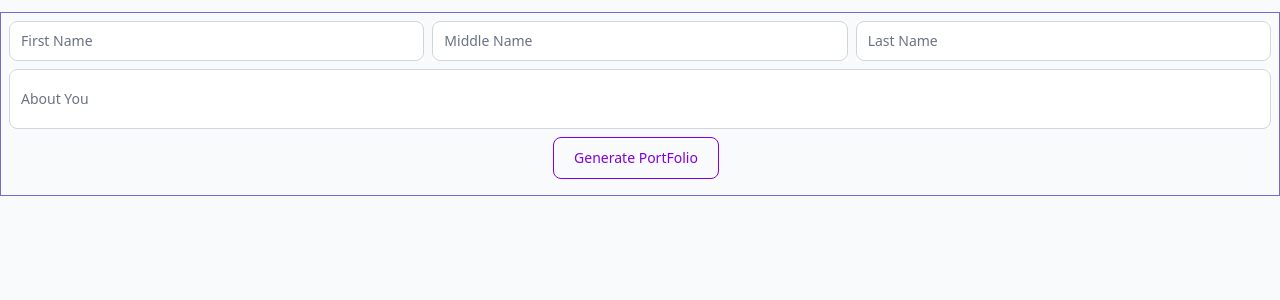
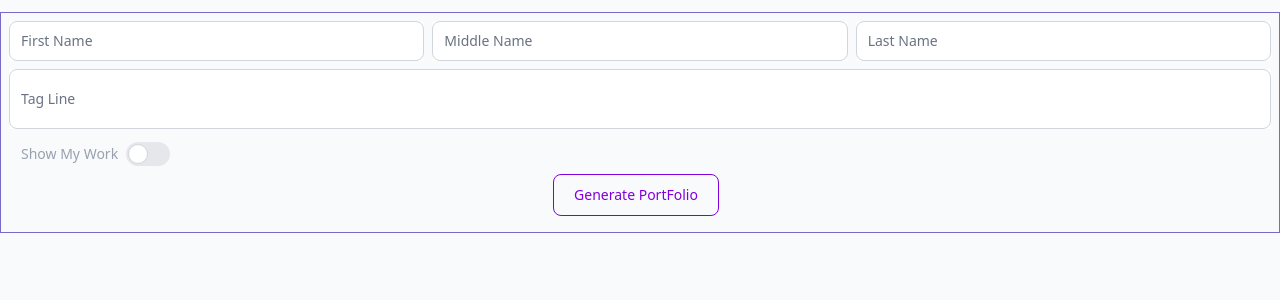
Before and after one commit to nikhilmacpp-cmyk/customfolio, a React (Vite) app: page / in a window 1280 px wide. Shown: the top 300 px of the page. Built offline with nearby package versions, Linux system fonts and the light colour scheme.

Commit message:
Dynamic value update for introduction

```diff
--- a/src/components/HeroSection.jsx
+++ b/src/components/HeroSection.jsx
@@ -3,7 +3,7 @@ import { useSelector } from "react-redux";
 
 export const HeroSection = () => {
     const initialState = useSelector((state) => state.view);
-    const { firstName = '' ,middleName='',lastName='',aboutYou=''} = initialState;
+    const { firstName = '', middleName = '', lastName = '', tagLine = '', isShowMyWork = false } = initialState;
     return <section id="home" className="reltive min-h-screen flex flex-col items-center justify-center px-4"
     >
         <div className="container max-w-4xl mx-auto text-center z-10">
@@ -15,18 +15,21 @@ export const HeroSection = () => {
                     <span className="text-gradient ml-2 opacity-0 animate-fade-in-delay-2">{" "}{lastName}</span>
                 </h1>
                 <p className="text-lg md:text-xl text-muted-foreground max-w-2xl mx-auto opacity-0 animate-fade-in-delay-3">
-                    {aboutYou}
+                    {tagLine}
                 </p>
-                <div className="opacity-0 animate-fade-in-delay-4">
-                    <a href="#projects" className="cosmic-button">
-                        View My Work
-                    </a>
-                </div>
+                {isShowMyWork ? (
+                    <div className="opacity-0 animate-fade-in-delay-4">
+                        <a href="#projects" className="cosmic-button">
+                            View My Work
+                        </a>
+                    </div>
+                ) : null}
+
             </div>
         </div>
         <div className="absolute bottom-8 left-1/2 transform -translate-x-1/2 flex flex-col items-center animate-bounce ">
             <span className="text-sm text-muted-foreground mb-2">Scroll</span>
-            <ArrowDown className="h-5 w-5 text-primary"/>
+            <ArrowDown className="h-5 w-5 text-primary" />
         </div>
     </section>
 }
--- a/src/components/PortfolioForm.jsx
+++ b/src/components/PortfolioForm.jsx
@@ -2,10 +2,11 @@ import { useSelector } from "react-redux";
 
 export const PortfolioForm = (props) => {
     const initialState = useSelector((state) => state.view);
-    const { firstName = '', middleName = '', lastName = '' } = initialState;
+    const { firstName = '', middleName = '', lastName = '',tagLine='', isShowMyWork } = initialState;
     const {
         action = () => { },
     } = props
+    console.log('isShowMyWork', isShowMyWork)
     return <div className="container border border-primary p-2 m-3">
         <form>
             {/* Name Section */}
@@ -52,16 +53,32 @@ export const PortfolioForm = (props) => {
 
             <div className="relative mt-2 bg-white">
                 <textarea
-                    defaultValue={''}
+                    defaultValue={tagLine}
                     onChange={(e) => action({ type: 'ABOUT-YOU-CHANGE', payload: e.target.value })}
                     className="block px-2.5 resize-none pb-1.5 pt-3 w-full text-sm text-gray-900 bg-transparent rounded-lg border-1 border-gray-300 appearance-none dark:text-white dark:border-gray-600 dark:focus:border-blue-500 focus:outline-none focus:ring-0 focus:border-blue-600 peer" placeholder=" " />
-                <label for="about you"
+                <label for="tag line"
                     className="absolute  resize-none bg-transparent text-sm text-gray-500 dark:text-gray-400 duration-300 transform -translate-y-3 scale-75 top-1 z-10
                          origin-[0]  dark:bg-gray-900 px-2 peer-focus:px-2 peer-focus:text-blue-600 peer-focus:dark:text-blue-500 peer-placeholder-shown:scale-100
                          peer-placeholder-shown:-translate-y-1/2 peer-placeholder-shown:top-1/2 peer-focus:top-1 peer-focus:scale-75 peer-focus:-translate-y-3 start-1
                          rtl:peer-focus:translate-x-1/4 rtl:peer-focus:left-auto bg-white">
-                    About You</label>
+                    Tag Line</label>
             </div>
+
+
+            <div className="mt-3 place-self-start">
+                <label className="inline-flex items-center cursor-pointer" >
+                    <input type="checkbox" value="" checked={isShowMyWork}
+                        onChange={(e) =>
+                            action({
+                                type: "SHOW-MY-WORK",
+                                payload: e.target.checked,
+                            })
+                        } className="sr-only peer" />
+                    <span className={`ms-3 text-sm font-medium ${isShowMyWork ? 'text-gray-900' :'text-gray-400'} dark:text-gray-300`}>Show My Work</span>
+                    <div className="relative w-11 h-6 ml-2 bg-gray-200 peer-focus:outline-none peer-focus:ring-4 peer-focus:ring-blue-300 dark:peer-focus:ring-blue-800 rounded-full peer dark:bg-gray-700 peer-checked:after:translate-x-full rtl:peer-checked:after:-translate-x-full peer-checked:after:border-white after:content-[''] after:absolute after:top-[2px] after:start-[2px] after:bg-white after:border-gray-300 after:border after:rounded-full after:h-5 after:w-5 after:transition-all dark:border-gray-600 peer-checked:bg-blue-600 dark:peer-checked:bg-blue-600"></div>
+                </label>
+            </div>
+
 
             <button type="submit" onClick={() => action({ type: 'FORM-EDIT', payload: 'design' })}
                 className="text-purple-700 max-w-fit mt-2 cursor-pointer hover:text-white border border-purple-700
--- a/src/pages/Home.jsx
+++ b/src/pages/Home.jsx
@@ -2,7 +2,7 @@
 import BuildPortFolio from "../components/BuildPortFolio"
 import { PortfolioForm } from "../components/PortfolioForm"
 import { useDispatch, useSelector } from "react-redux"
-import { setAboutYou, setActiveView, setFirstName, setLastName, setMiddleName } from "../redux/viewSlice"
+import { setTagLine, setActiveView, setFirstName, setLastName, setMiddleName, setIsShowMyWork } from "../redux/viewSlice"
 import { useEffect } from "react"
 export const Home = () => {
   const initialState = useSelector((state) => state.view);
@@ -35,10 +35,14 @@ export const Home = () => {
         Dispatch(setLastName(payload))
         break;
       case 'ABOUT-YOU-CHANGE':
-        Dispatch(setAboutYou(payload))
+        Dispatch(setTagLine(payload))
+        break;
+      case 'SHOW-MY-WORK':
+        console.log('payload',payload)
+        Dispatch(setIsShowMyWork(payload))
         break;
       default:
-        console.log('Unknown action', act);
+        console.log('Unknown action type', act);
         break
     }
   }
--- a/src/redux/viewSlice.js
+++ b/src/redux/viewSlice.js
@@ -7,7 +7,8 @@ const viewSlice = createSlice({
         activeView: 'form',
         firstName:'',
         middleName:'',
-        aboutYou:''
+        tagLine:'',
+        isShowMyWork: false
     },
     reducers: {
         setActiveView: (state, action) => {
@@ -22,8 +23,11 @@ const viewSlice = createSlice({
         setLastName: (state, action) => {
             state.lastName = action.payload;
         },
-        setAboutYou: (state, action) => {
-            state.aboutYou = action.payload;
+        setTagLine: (state, action) => {
+            state.tagLine = action.payload;
+        },
+        setIsShowMyWork: (state, action) => {
+            state.isShowMyWork = action.payload;
         }
     }
 })
@@ -33,6 +37,7 @@ export const {
     setFirstName,
     setMiddleName,
     setLastName,
-    setAboutYou
+    setTagLine,
+    setIsShowMyWork
 } = viewSlice?.actions;
 export default viewSlice.reducer;
```
